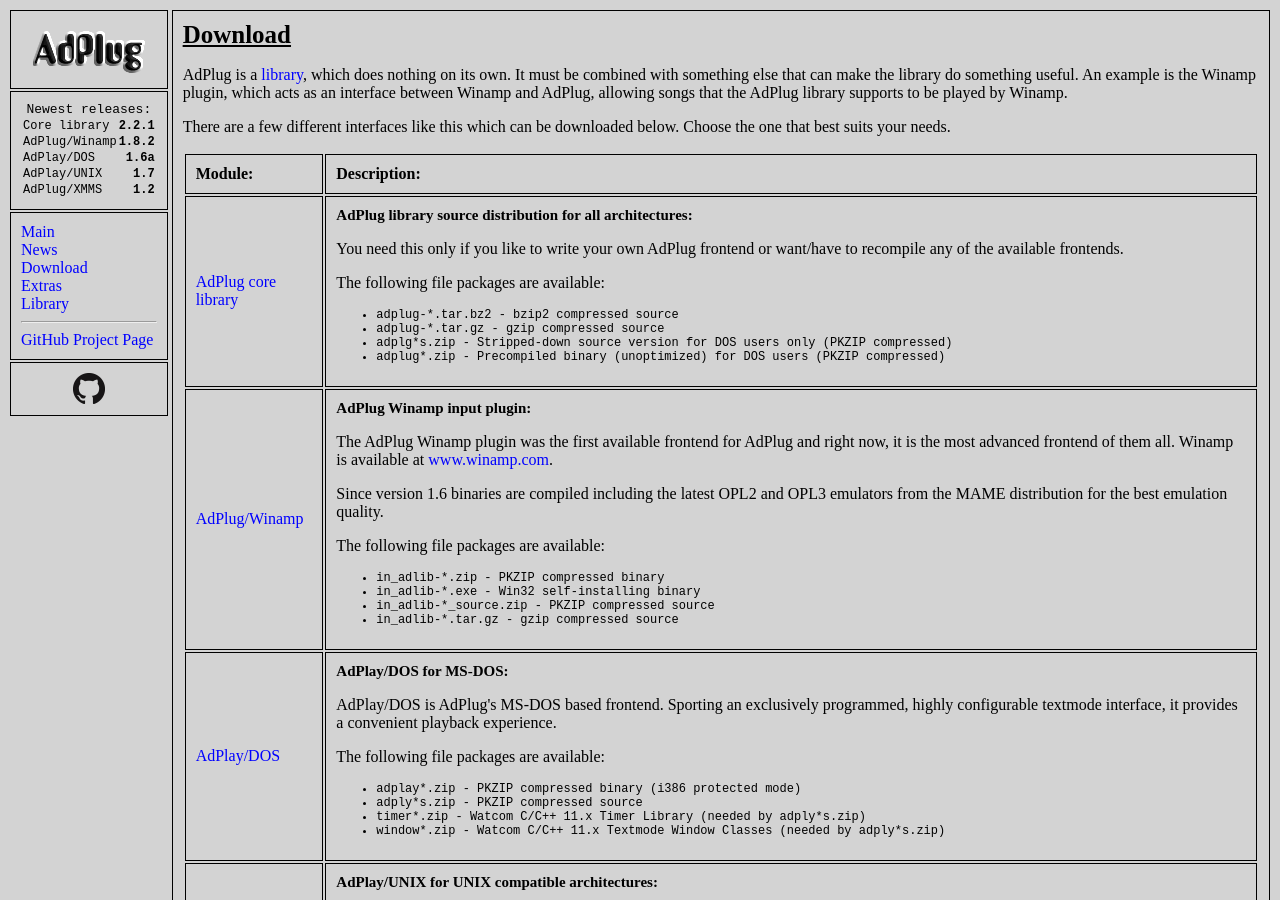
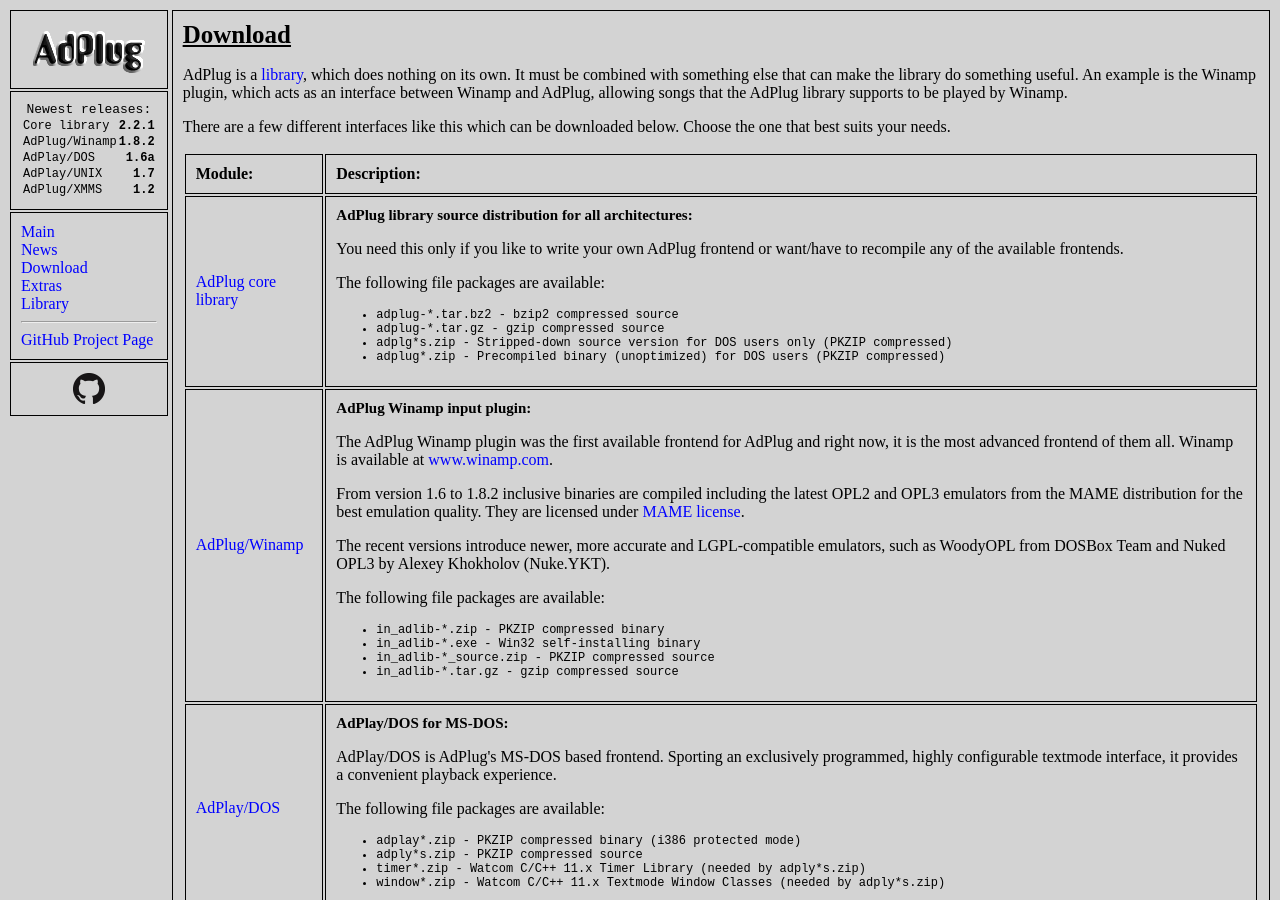
Before and after one commit to adplug/adplug.github.io, a Jekyll site: the page built from download.html, in a window 1280 px wide and 900 px high. Built offline with Jekyll 4.4.1, drawn with Linux system fonts in a browser that asks for light colours.

Commit message:
Downloads: Update info about MAME versions
Relates to adplug/adplug#50

```diff
--- a/download.html
+++ b/download.html
@@ -51,8 +51,14 @@ AdPlug and right now, it is the most advanced frontend of them
 all. Winamp is available at
 <a href="http://www.winamp.com">www.winamp.com</a>.</p>
 
-<p>Since version 1.6 binaries are compiled including the latest OPL2 and OPL3
-emulators from the MAME distribution for the best emulation quality.</p>
+<p>From version 1.6 to 1.8.2 inclusive binaries are compiled including
+the latest OPL2 and OPL3 emulators from the MAME distribution
+for the best emulation quality. They are licensed under
+<a href="mame_license.html">MAME license</a>.</p>
+
+<p>The recent versions introduce newer, more accurate and
+LGPL-compatible emulators, such as WoodyOPL from DOSBox Team
+and Nuked OPL3 by Alexey Khokholov (Nuke.YKT).</p>
 
 <p>The following file packages are available:</p>
 <ul>
```
Also changed, not shown: mame_license.html (added, +53 -0 lines).
